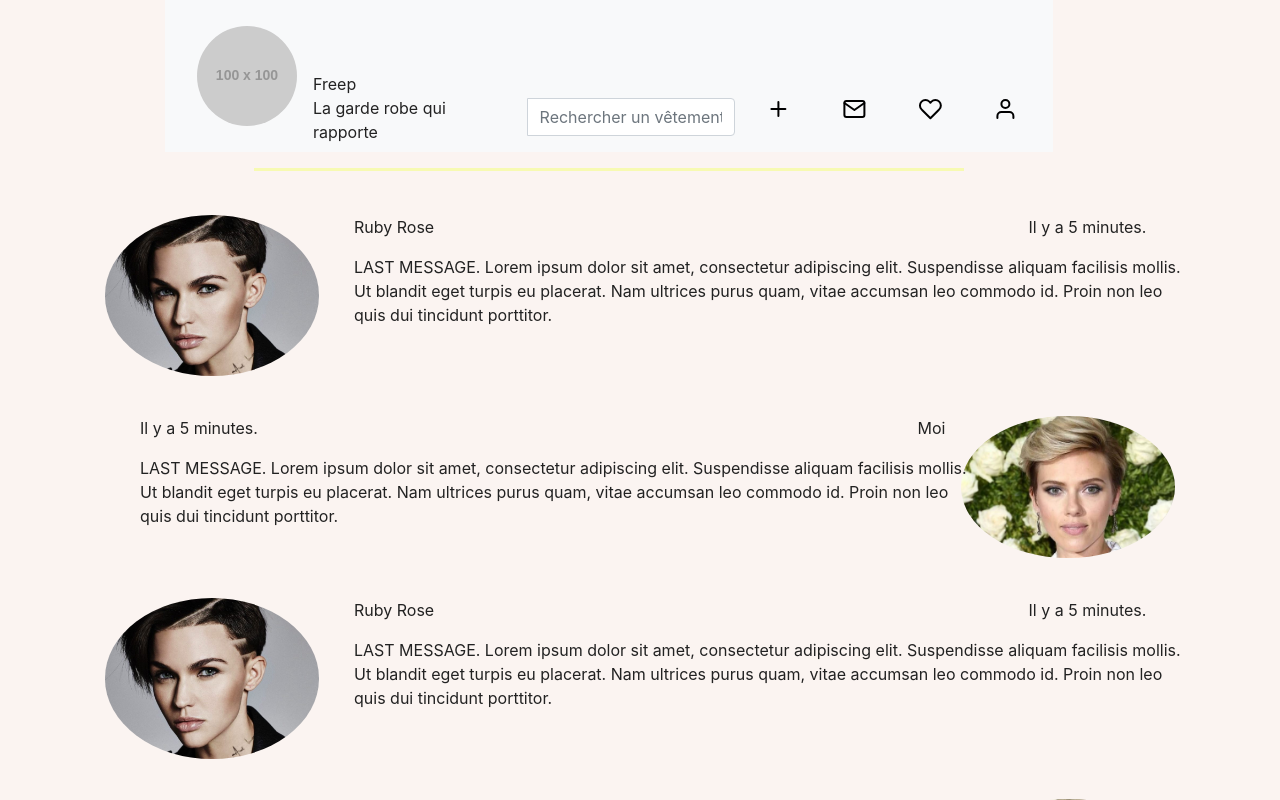
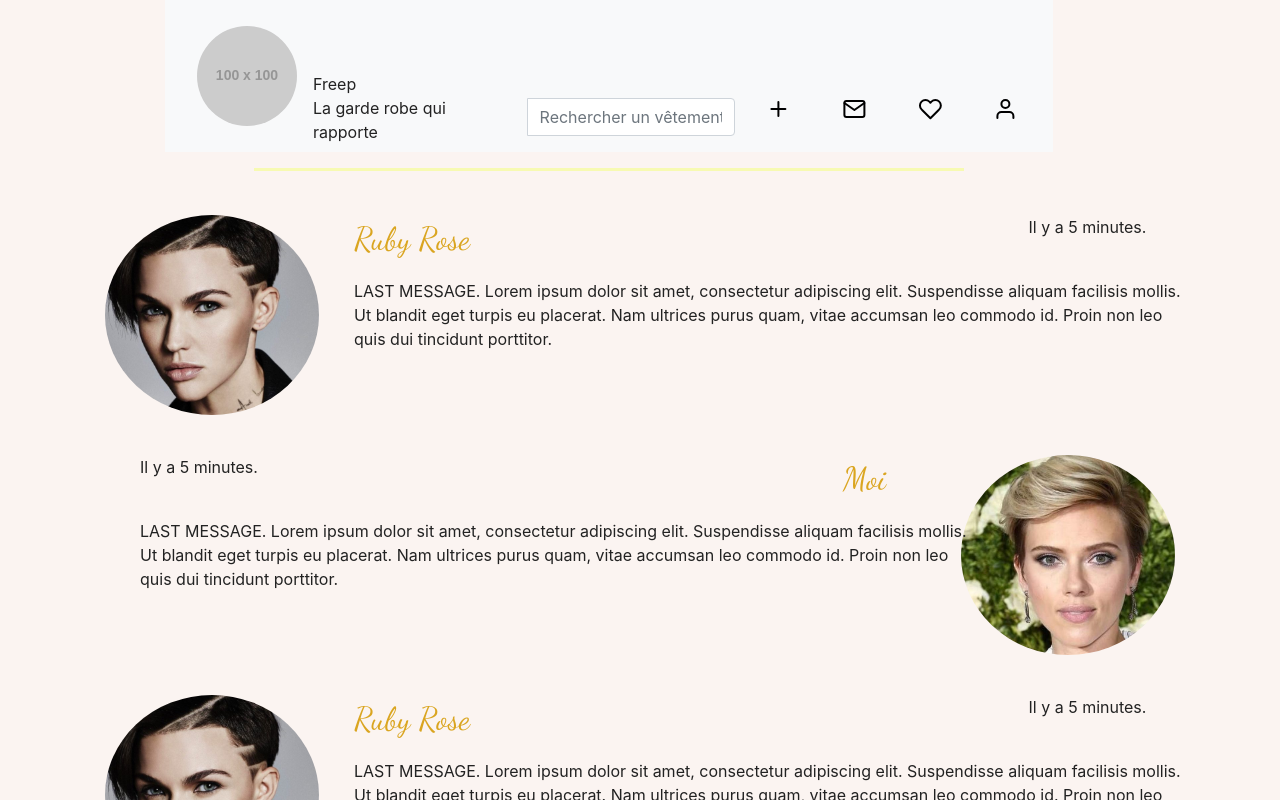
Before and after one commit to WildCodeSchool/lille-0219-js-projet3-freep, a React (Create React App) app in the folder frontend/: page /message in a window 1280 px wide. Shown: the top 800 px of the page. Built offline with nearby package versions, Linux system fonts and the light colour scheme.

Commit message:
add css for the name (goldenrod and dancingscript).

```diff
--- a/frontend/src/components/Message.jsx
+++ b/frontend/src/components/Message.jsx
@@ -15,7 +15,7 @@ class Message extends React.Component {
             <Row>
               <CardText className="cardTextMessaging">
                 <Row>
-                  <p>Ruby Rose</p>
+                  <p className="name">Ruby Rose</p>
                   <p className="messageDate">Il y a 5 minutes.</p>
                 </Row>
                 <Row>
@@ -36,7 +36,7 @@ class Message extends React.Component {
               <CardText className="cardTextMessaging">
                 <Row>
                   <p>Il y a 5 minutes.</p>
-                  <p className="name">Moi</p>
+                  <p className="nameRight name">Moi</p>
                 </Row>
                 <Row>
                   <p>
@@ -55,7 +55,7 @@ class Message extends React.Component {
             <Row>
               <CardText className="cardTextMessaging">
                 <Row>
-                  <p>Ruby Rose</p>
+                  <p className="name">Ruby Rose</p>
                   <p className="messageDate">Il y a 5 minutes.</p>
                 </Row>
                 <Row>
@@ -76,7 +76,7 @@ class Message extends React.Component {
               <CardText className="cardTextMessaging">
                 <Row>
                   <p>Il y a 5 minutes.</p>
-                  <p className="name">Moi</p>
+                  <p className="nameRight name">Moi</p>
                 </Row>
                 <Row>
                   <p>
--- a/frontend/src/components/Messaging.jsx
+++ b/frontend/src/components/Messaging.jsx
@@ -23,7 +23,7 @@ class Messaging extends React.Component {
               <Row>
                 <CardText className="cardTextMessaging">
                   <Row>
-                    <p>
+                    <p className="name">
                       {this.props.firstname} {this.props.lastname}
                     </p>
                     <p className="messageDate">Il y a 5 minutes.</p>
--- a/frontend/src/components/MessagingPage.jsx
+++ b/frontend/src/components/MessagingPage.jsx
@@ -1,11 +1,12 @@
 import React from "react";
 import Messaging from "./Messaging";
+import "../style/Messaging.scss";
 
 class MessagingPage extends React.Component {
   render() {
     return (
       <React.Fragment>
-        <h1>Messagerie</h1>
+        <h1 className="titleMessage">Messagerie</h1>
         <Messaging
           firstname="Ruby"
           lastname="Rose"
--- a/frontend/src/style/Messaging.scss
+++ b/frontend/src/style/Messaging.scss
@@ -1,8 +1,14 @@
+@font-face {
+  font-family: "DancingScript";
+  src: url("DancingScript-Regular.ttf");
+}
+
 .imgAvatar {
   border-radius: 90%;
   width: 20%;
-  height: 100%;
+  height: 200px;
   float: left;
+  object-fit: cover;
 }
 
 .cardTextMessaging {
@@ -17,11 +23,24 @@
 .imgAvatarRight {
   border-radius: 90%;
   width: 20%;
-  height: 100%;
+  height: 200px;
   float: right;
+  object-fit: cover;
+}
+
+.nameRight {
+  position: relative;
+  left: 70%;
 }
 
 .name {
-  position: absolute;
-  left: 75%;
+  font-size: 2rem;
+  color: goldenrod;
+  font-family: DancingScript;
 }
+
+.titleMessage {
+  font-size: 5rem;
+  color: goldenrod;
+  font-family: DancingScript;
+}
```
